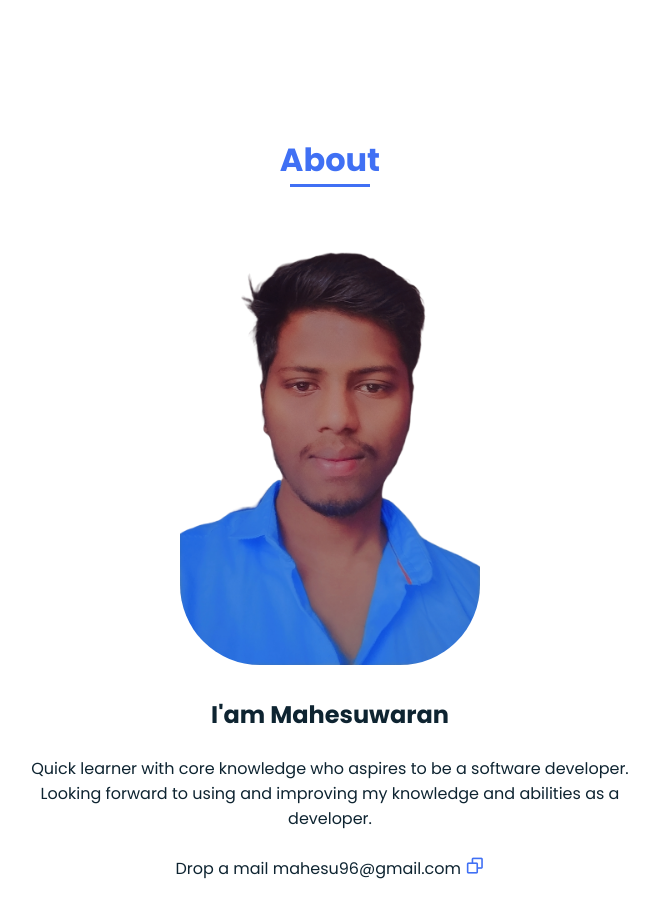
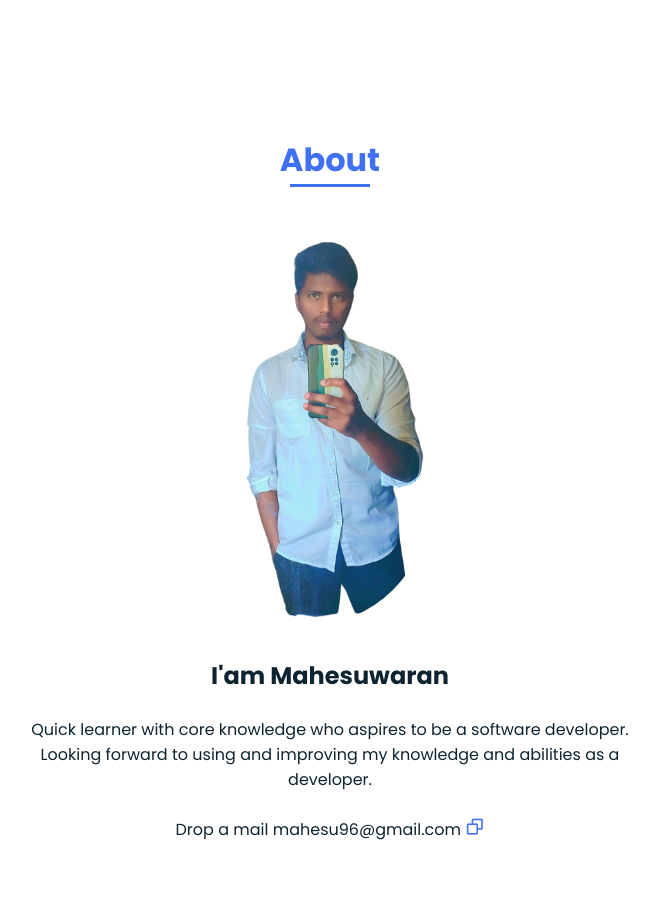
Before and after one commit to Mahesu-AMC/web-site, a plain HTML site: page index.html in a window 1280 px wide. Shown: the part 840-1758 px from the top of the page, without its empty margins (310-966 px from the left). Drawn offline with nearby package versions, Linux system fonts and the light colour scheme.

Commit message:
Add files via upload

```diff
--- a/index.html
+++ b/index.html
@@ -64,7 +64,7 @@
          Software Developer
         </h2>
 
-        <a href="https://drive.google.com/file/d/1zbUEPItVEpyTaFTtxQGb6MYZdV-_ctBy/view?usp=drive_link" target="_blank"
+        <a href="https://drive.google.com/file/d/1PilO4n6Q1Hq9riKDWQn7hQkKxTy1sTNw/view?usp=drive_link" target="_blank"
           class="button">Resume</a>
 
       </div>
@@ -87,7 +87,7 @@
 
       <div class="about-container bd-grid">
         <div class="about-img">
-          <img src="assets/img/mahesh ai.png" alt="" />
+          <img src="assets/img/mahesu.png" alt="" />
         </div>
 
         <div style="text-align: center">
--- a/styles.css
+++ b/styles.css
@@ -281,12 +281,13 @@ section.about {
 }
 .about-img {
   justify-self: center;
-  margin-top: -100px;
+  margin-top: -50px;
+  padding-right: 50px;
 }
 .about-img img {
 
   width: 200px;
-  border-radius: 5rem;
+  border-radius: 50rem;
   cursor: pointer;
 }
 
@@ -564,7 +565,7 @@ img.man-icons {
     text-align: initial;
   }
   .about-img img {
-    width: 300px;
+    width: 250px;
   }
   .project-container {
     grid-template-columns: repeat(2, 1fr);
```
Also changed, not shown: assets/img/mahesh.png (added), assets/img/mahesu.png (added).
